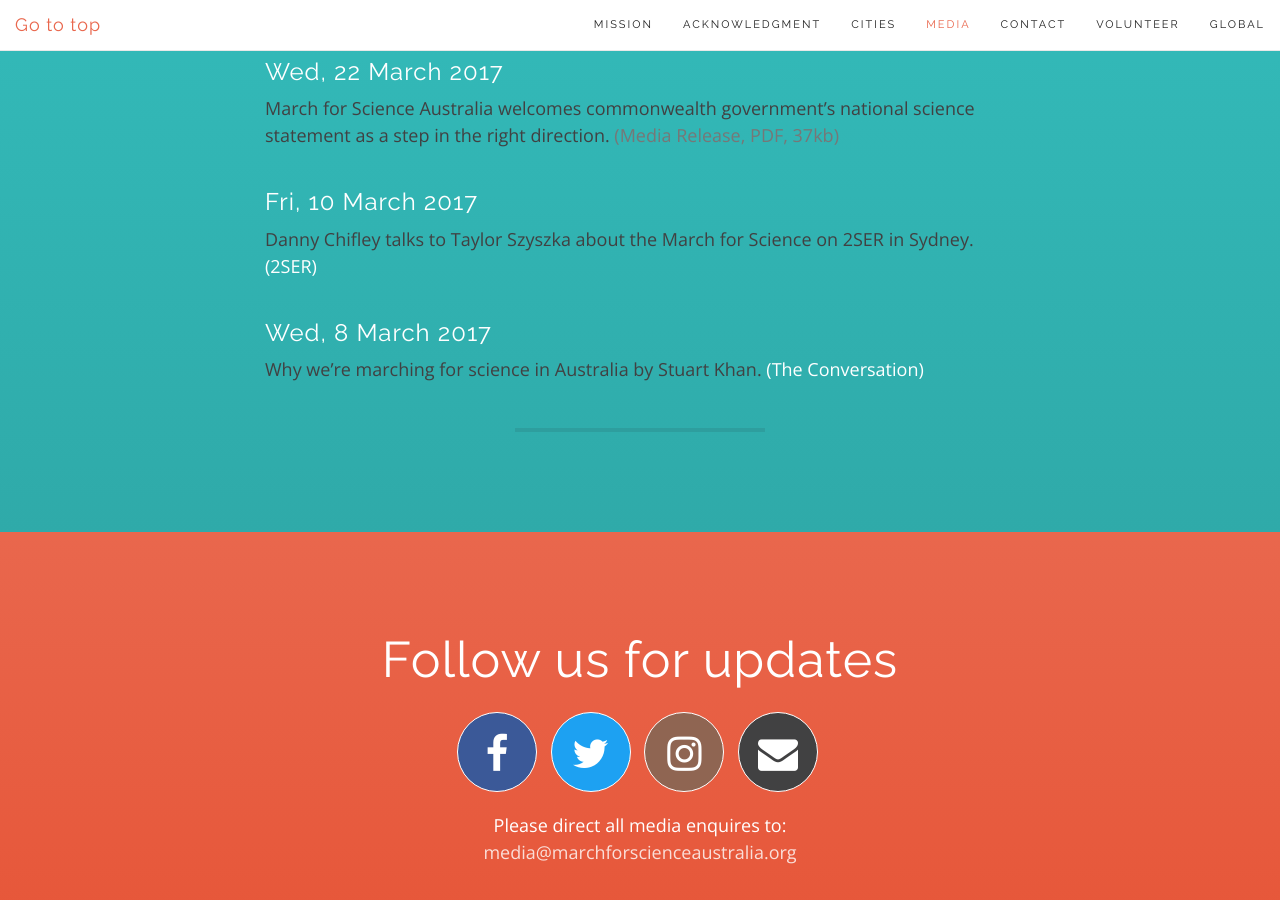
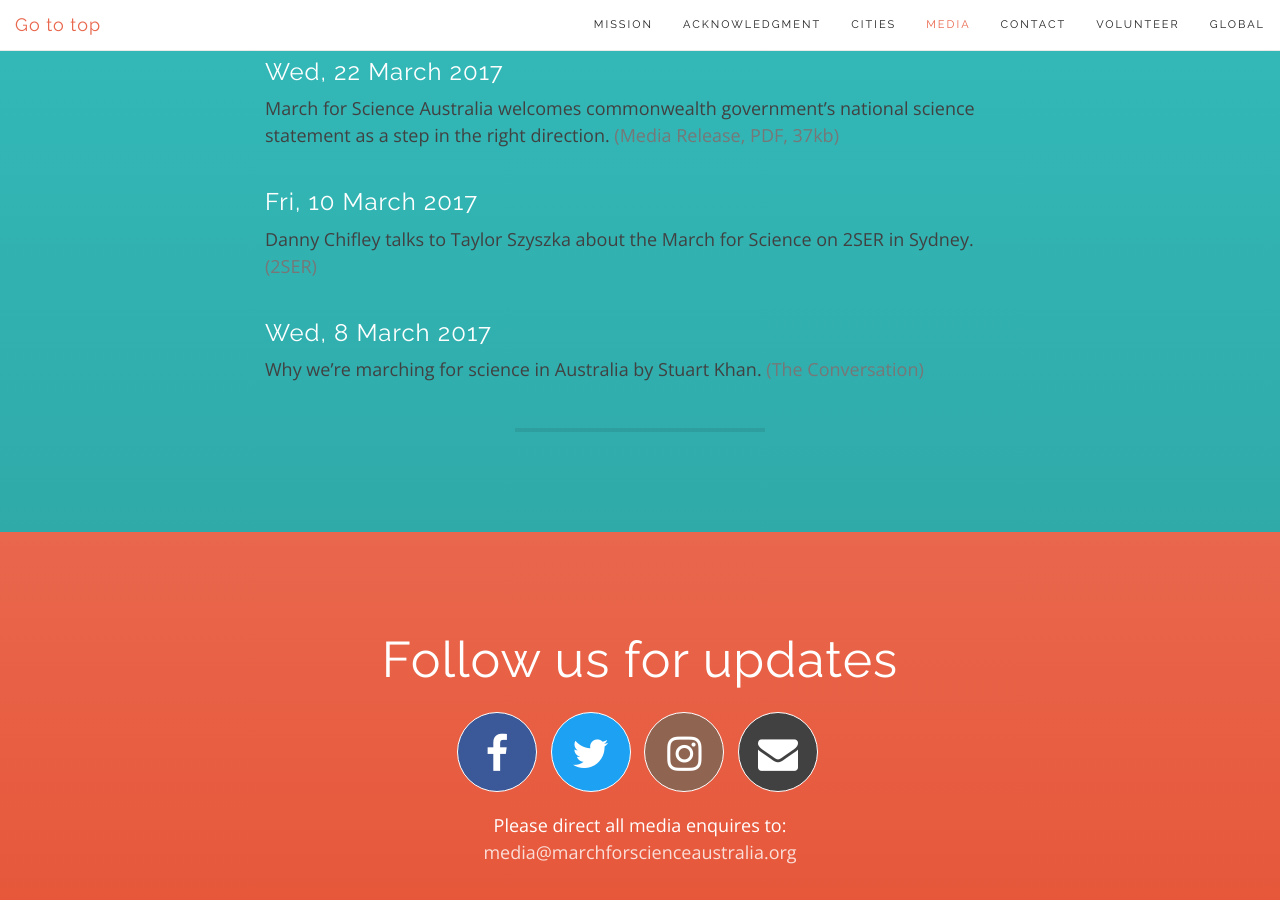
Before and after one commit to MarchForScienceAU/marchforscienceau, a Jekyll site: the page built from index.html, in a window 1280 px wide and 900 px high, scrolled down 4083 px. Built offline with Jekyll 4.4.1, drawn with Linux system fonts in a browser that asks for light colours; nearby versions of some CDN libraries.

Commit message:
tweaks to media styles

```diff
--- a/_includes/media.html
+++ b/_includes/media.html
@@ -12,15 +12,14 @@
             </div>
             <div class="col-lg-8 col-lg-offset-2 col-md-8 col-md-offset-2">
                 <h3>Fri, 10 March 2017</h3>
-                <p><a href="
+                <p class="text-muted"><a href="
             http://www.2ser.com/component/k2/item/27777-march-for-science-2017" target="_blank">Danny Chifley talks to Taylor Szyszka about the March for Science on 2SER in Sydney.</a> (2SER)</p>
             </div>
             <div class="col-lg-8 col-lg-offset-2 col-md-8 col-md-offset-2">
                 <h3>Wed, 8 March 2017</h3>
-                <p><a href="
+                <p class="text-muted"><a href="
             https://theconversation.com/why-were-marching-for-science-in-australia-73907" target="_blank">Why we’re marching for science in Australia by Stuart Khan.</a> (The Conversation)</p>
             </div>
-
         </div>
         <hr>
     </div>
```
